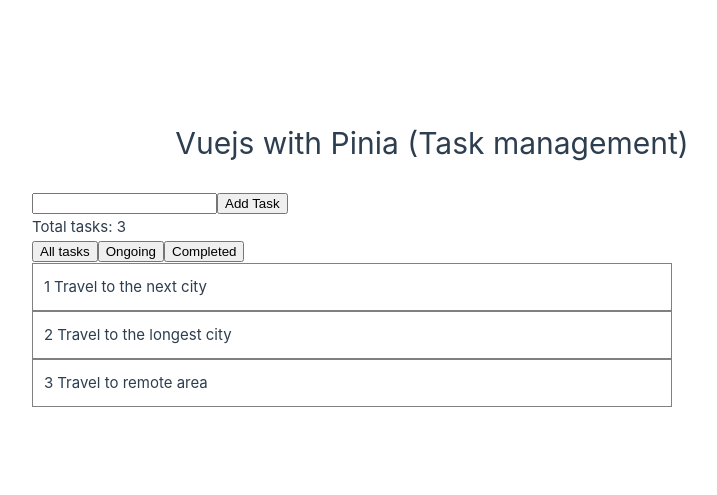
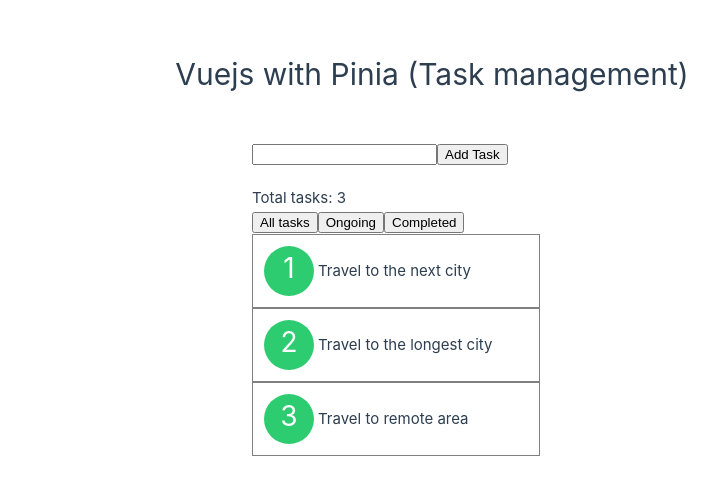
Before and after one commit to josecome/vuejs-with-pania, a Vue app: page / in a window 1280 px wide. Shown: the part 137-632 px from the top of the page, without its empty margins (0-717 px from the left). Built offline with nearby package versions, Linux system fonts and the light colour scheme; data requests are answered from the project's data file.

Commit message:
Style added

```diff
--- a/src/App.vue
+++ b/src/App.vue
@@ -93,5 +93,19 @@
 </template>
 
 <style scoped>
-
+.center {
+  margin: auto;
+  width: 50%;
+  padding: 10px;
+}
+#iddiv {
+    width: 50px;
+    height: 50px;
+    text-align: center;
+    border-radius: 50%;
+    background-color: #2ECC71;
+    font-size: 28px;
+    color: white;
+    padding: 2;
+}
 </style>
```
